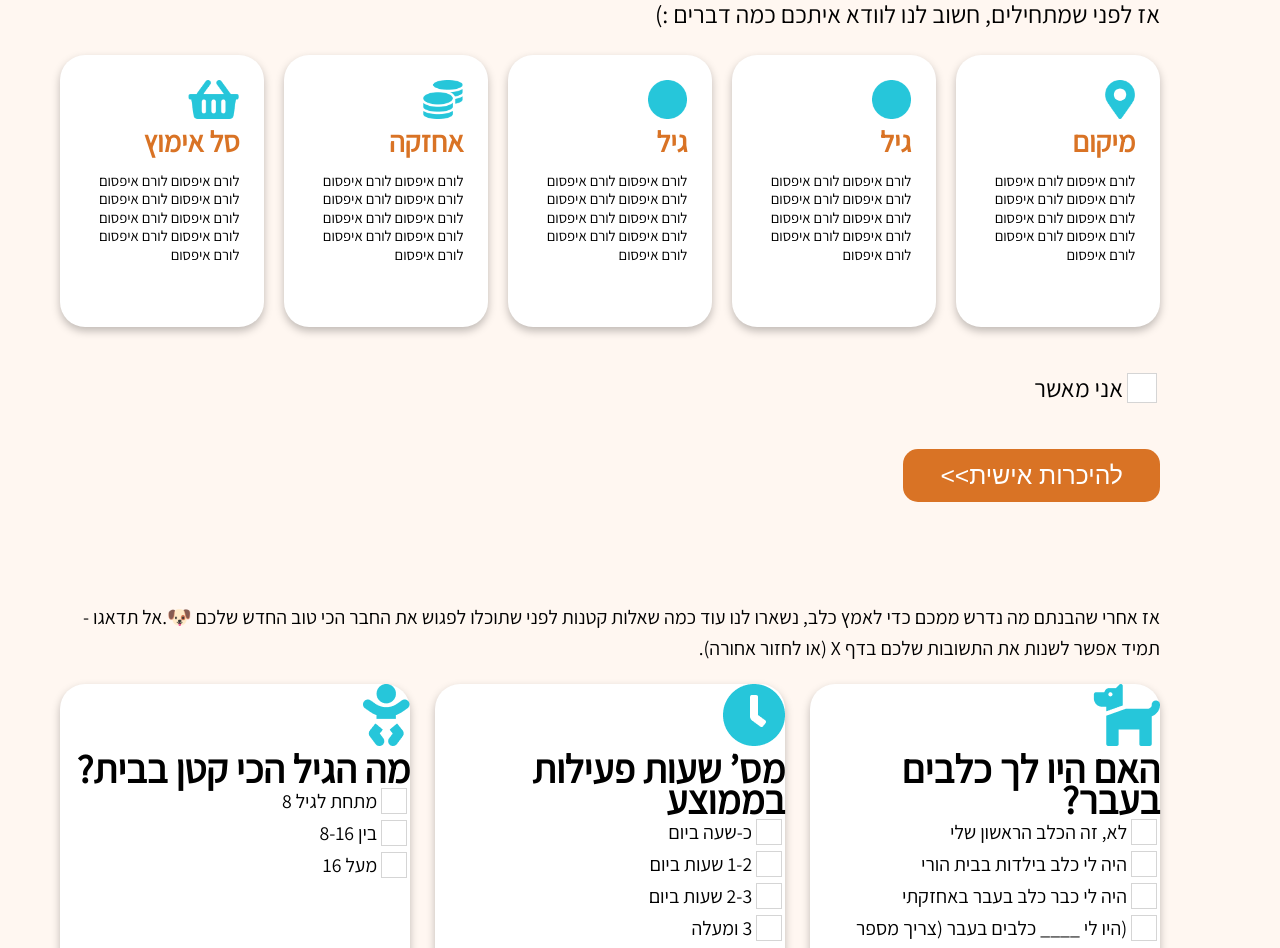
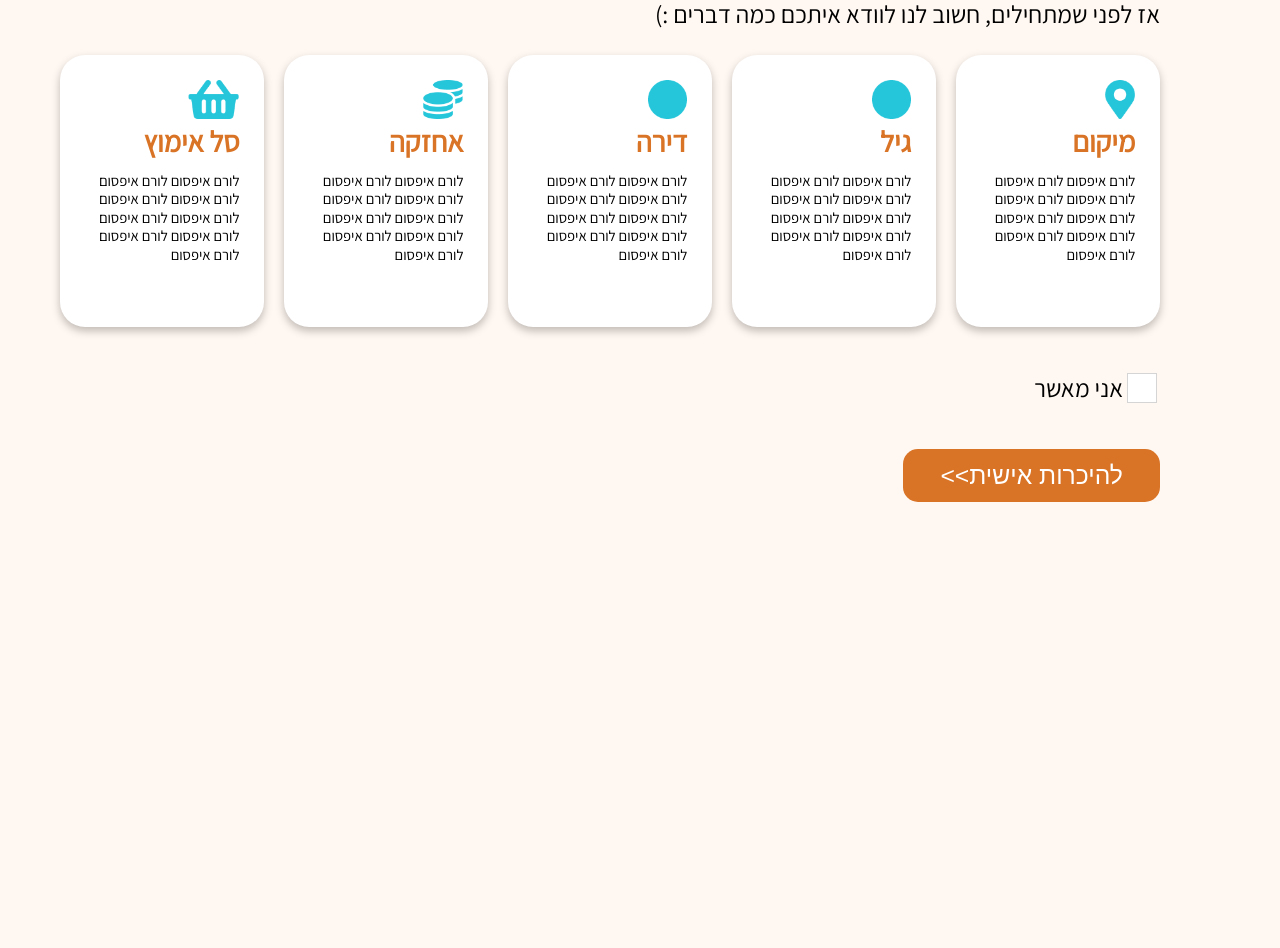
Before and after one commit to GuyElizarov/gilboa, a React (Create React App) app: page / in a window 1280 px wide. Shown: the part 244-1192 px from the top of the page. After the commit the page ends 800 px from the top, so only its background shows below. Built offline with nearby package versions, Linux system fonts and the light colour scheme.

Commit message:
added adoption process stages in order to render diffrent components

```diff
--- a/src/cmps/home/condition-preview.tsx
+++ b/src/cmps/home/condition-preview.tsx
@@ -1,4 +1,4 @@
-import { Condition } from "../../interface/home/conditions"
+import { Condition } from "../../interface/home/home-interface"
 
 export const ConditionPreview = ({ condition }: { condition: Condition }) => {
     return <article className="condition-preview app-card">
--- a/src/cmps/home/conditions-list.tsx
+++ b/src/cmps/home/conditions-list.tsx
@@ -4,7 +4,7 @@ import { conditionsData } from "../../data/conditionsData"
 export const ConditionList = () => {
     return <div className="conditions-list">
         {conditionsData.map(condition => {
-            return <ConditionPreview condition={condition} />
+            return <ConditionPreview key={condition.title} condition={condition} />
         })}
     </div>
 }
--- /dev/null
+++ b/src/cmps/home/dog-picker.tsx
@@ -0,0 +1,3 @@
+export const DogPicker = () => {
+    return <div></div>
+}
--- a/src/cmps/home/introduction.tsx
+++ b/src/cmps/home/introduction.tsx
@@ -1,7 +1,20 @@
+import { ChangeEvent, useState } from 'react'
 import { ConditionList } from './conditions-list'
 
 
-export const Introduction = () => {
+export const Introduction = ({ setAdoptionProcessStage }: { setAdoptionProcessStage: Function }) => {
+    const [isAccept, setIsAccept] = useState<boolean>(false)
+
+
+    const setAnswer = (ev: ChangeEvent<HTMLInputElement>) => {
+        setIsAccept(ev.target.checked)
+    }
+
+    const onBeginAdoptionProcess = () => {
+        if (!isAccept) return
+        setAdoptionProcessStage('second')
+    }
+
     return <section className="introduction">
         <p>
             <span> תודה שבחרת לאמץ כלב אצלנו!</span>
@@ -13,10 +26,10 @@ export const Introduction = () => {
         </p>
         <ConditionList />
         <div className='actions'>
-            <label  htmlFor="accept">
-                <input className='app-big-checkbox' type="checkbox" name="" id="accept" /><span>אני מאשר</span>
+            <label htmlFor="accept">
+                <input className='app-big-checkbox' type="checkbox" name="" id="accept" onChange={setAnswer} /><span>אני מאשר</span>
             </label>
-            <button>להיכרות אישית&#62;&#62;</button>
+            <button onClick={onBeginAdoptionProcess}>להיכרות אישית&#62;&#62;</button>
         </div>
     </section>
 }
--- a/src/cmps/home/questionnaire-preview.tsx
+++ b/src/cmps/home/questionnaire-preview.tsx
@@ -1,4 +1,4 @@
-import { QuestionnaireCard } from "../../interface/home/conditions"
+import { QuestionnaireCard } from "../../interface/home/home-interface"
 
 export const QuestionnairePreview = ({ cardInfo }: { cardInfo: QuestionnaireCard }) => {
 
--- a/src/data/conditionsData.tsx
+++ b/src/data/conditionsData.tsx
@@ -1,4 +1,4 @@
-import { Condition, QuestionnaireCard } from "../interface/home/conditions";
+import { Condition, QuestionnaireCard } from "../interface/home/home-interface";
 import HomeImg from '../assets/imgs/home.png'
 import AgeImg from '../assets/imgs/age.png'
 import LocationImg from '../assets/imgs/location.png'
@@ -21,7 +21,7 @@ export const conditionsData: Condition[] = [
         imgSrc: AgeImg
     },
     {
-        title: 'גיל',
+        title: 'דירה',
         text,
         imgSrc: AgeImg
     }, {
--- a/src/interface/home/conditions.ts
+++ b/src/interface/home/home-interface.ts
@@ -9,3 +9,5 @@ export interface QuestionnaireCard {
     imgSrc: string,
     answers: string[]
 }
+
+export type AdoptionStages = 'first' | 'second' | 'third' | 'forth'
--- a/src/pages/home.tsx
+++ b/src/pages/home.tsx
@@ -1,9 +1,17 @@
 import { Introduction } from '../cmps/home/introduction'
 import { Questionnaire } from '../cmps/home/questionnaire'
+import { DogPicker } from '../cmps/home/dog-picker'
+import { AdoptionStages } from '../interface/home/home-interface'
+import { useState } from 'react'
+
+
 export const Home = () => {
 
+    const [adoptionProcessStage, setAdoptionProcessStage] = useState<AdoptionStages>('first')
+
     return <>
-        <Introduction />
-        <Questionnaire />
+        {adoptionProcessStage === 'first' && <Introduction setAdoptionProcessStage={setAdoptionProcessStage} />}
+        {adoptionProcessStage === 'second' && <Questionnaire />}
+        {adoptionProcessStage === 'third' && <DogPicker />}
     </>
 }
```
